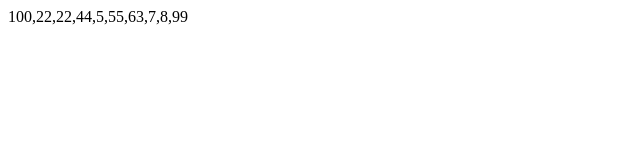
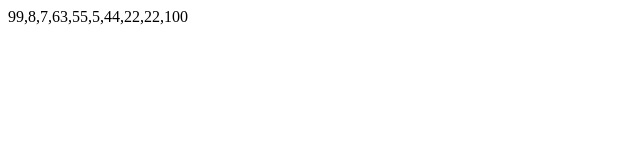
Before and after one commit to devid-charli/Tomi.js, a plain HTML site: page index.html in a window 1280 px wide. Shown: the full height of the page, 0-640 px from the left. Drawn offline with Linux system fonts and the light colour scheme.

Commit message:
array sort reverse

```diff
--- a/index.html
+++ b/index.html
@@ -11,7 +11,7 @@
 
 
 var array=[55,22,8,63,44,99,22,100,7,5];
-var result=array.sort();
+var result=array.sort().reverse();
 
 
 
```
